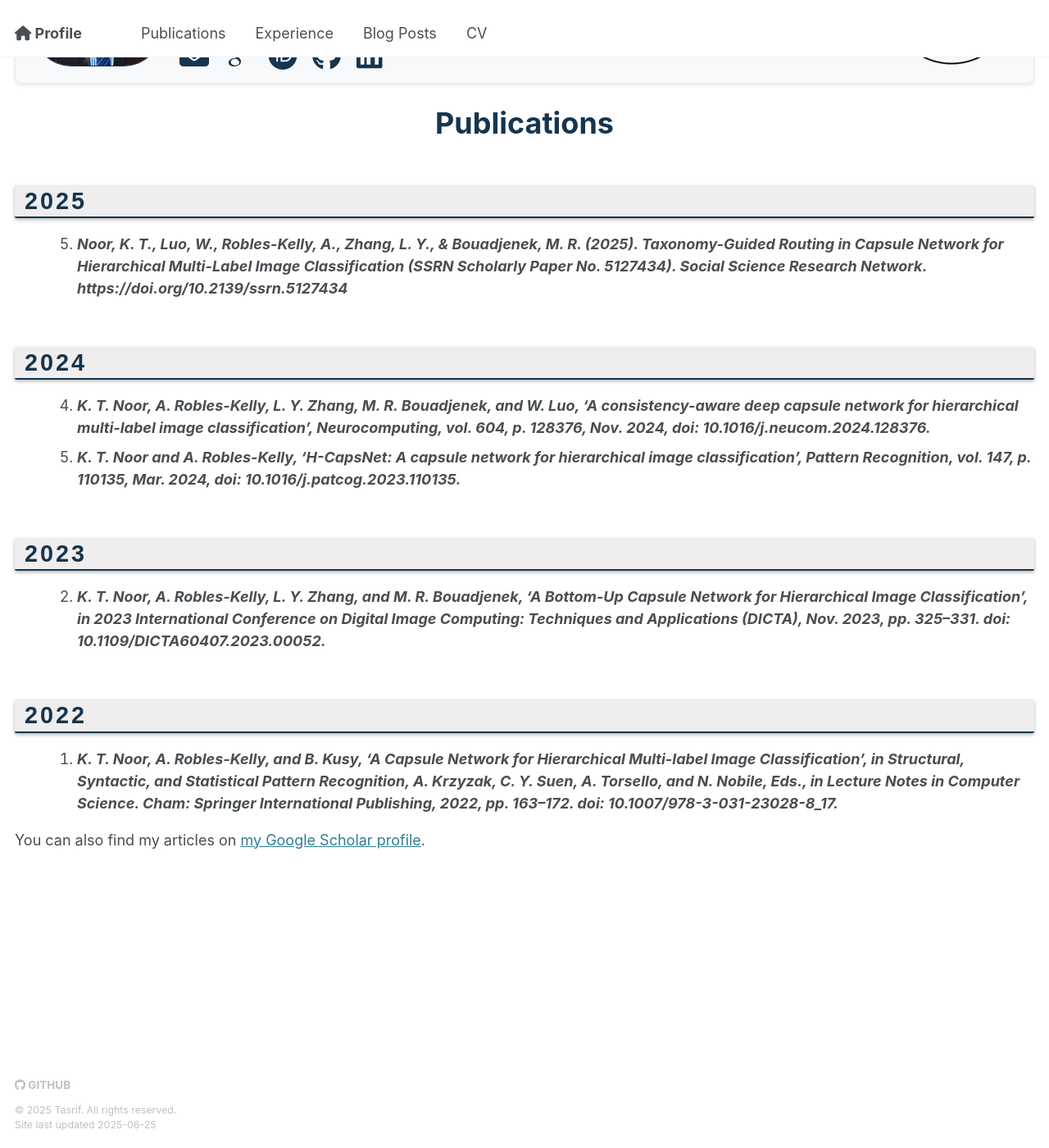
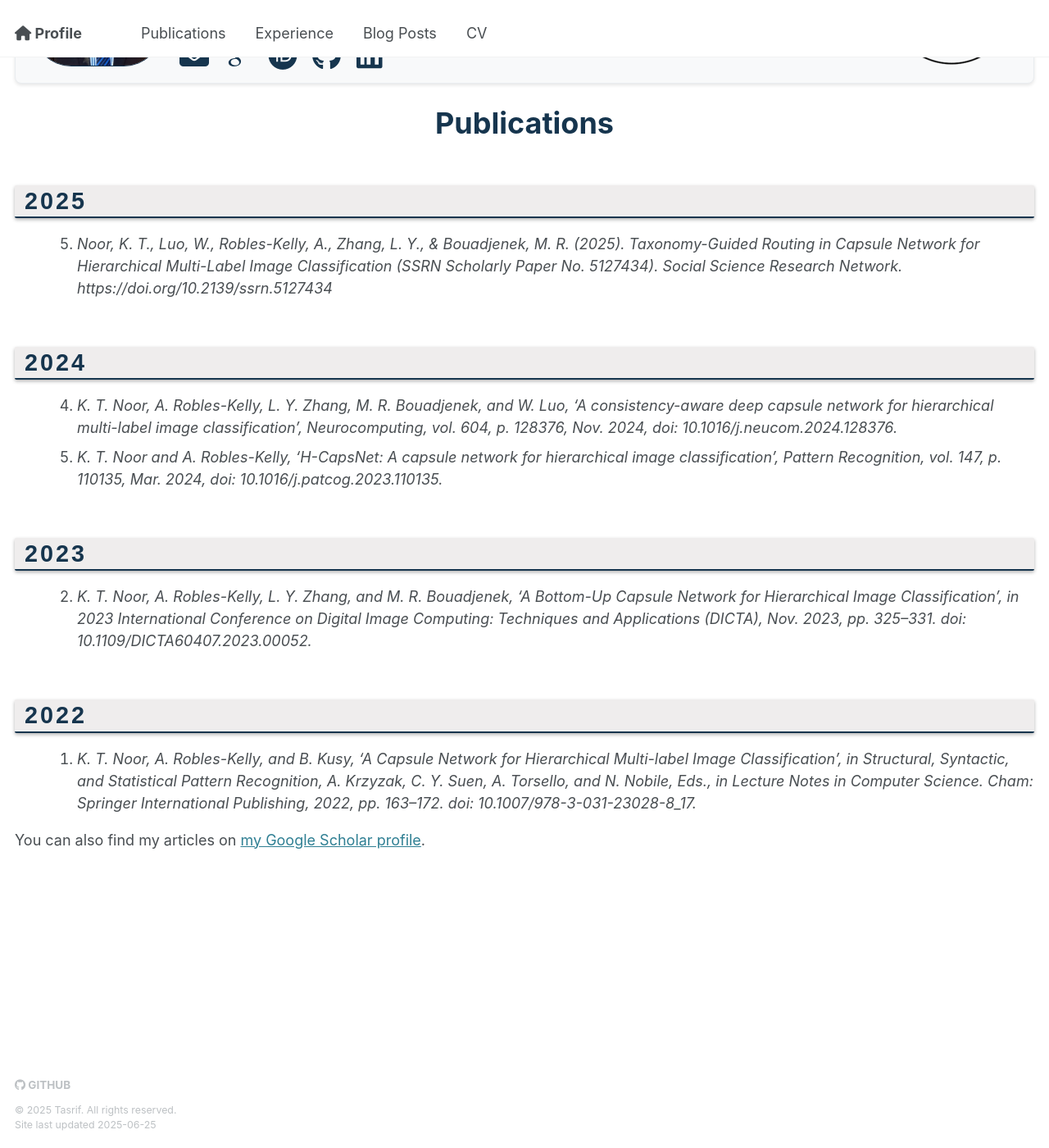
Before and after one commit to ktnoor/ktnoor.github.io, a Jekyll site: the page built from _pages/publications.html, in a window 1280 px wide and 1400 px high, scrolled down 206 px. Shown: the whole window at 82% size. Built offline with Jekyll 4.4.1, drawn with Linux system fonts in a browser that asks for light colours; some web fonts are replaced.

Commit message:
Update publication styles and enhance interactivity by replacing inline script with external JavaScript file; modify publication details styling for improved visibility.

```diff
--- a/_pages/publications.html
+++ b/_pages/publications.html
@@ -10,8 +10,8 @@
 <style>
 .publication-list { list-style: decimal; margin-left: 2em; }
 .publication-item { margin-bottom: 0.5em; cursor: pointer; }
-.publication-title { font-weight: bold; cursor: pointer; }
-.publication-details { display: none; margin-top: 0.2em; margin-bottom: 0.5em; padding-left: 1.5em; background: #f7f7f7; border-left: 3px solid #16354e; border-radius: 0 4px 4px 0; }
+.publication-title { cursor: pointer; }
+.publication-details { display: none; margin-top: 0.2em; margin-bottom: 0.5em; padding-left: 1.5em; background: #f7f7f7; border-left: 3px solid #3177b1; border-radius: 0 4px 4px 0; }
 .publication-item.active .publication-details { display: block; }
 .publication-item.active .publication-title { color: #16354e; }
 </style>
--- /dev/null
+++ b/assets/js/publications.js
@@ -0,0 +1,9 @@
+function expandPublication(event, idx) {
+  // Close all
+  document.querySelectorAll('.publication-item').forEach(function(item) {
+    item.classList.remove('active');
+  });
+  // Open the clicked one
+  var li = event.target.closest('.publication-item');
+  if (li) li.classList.add('active');
+}
```
Also changed, not shown: other parts of _pages/publications.html (+2 -12 lines).
